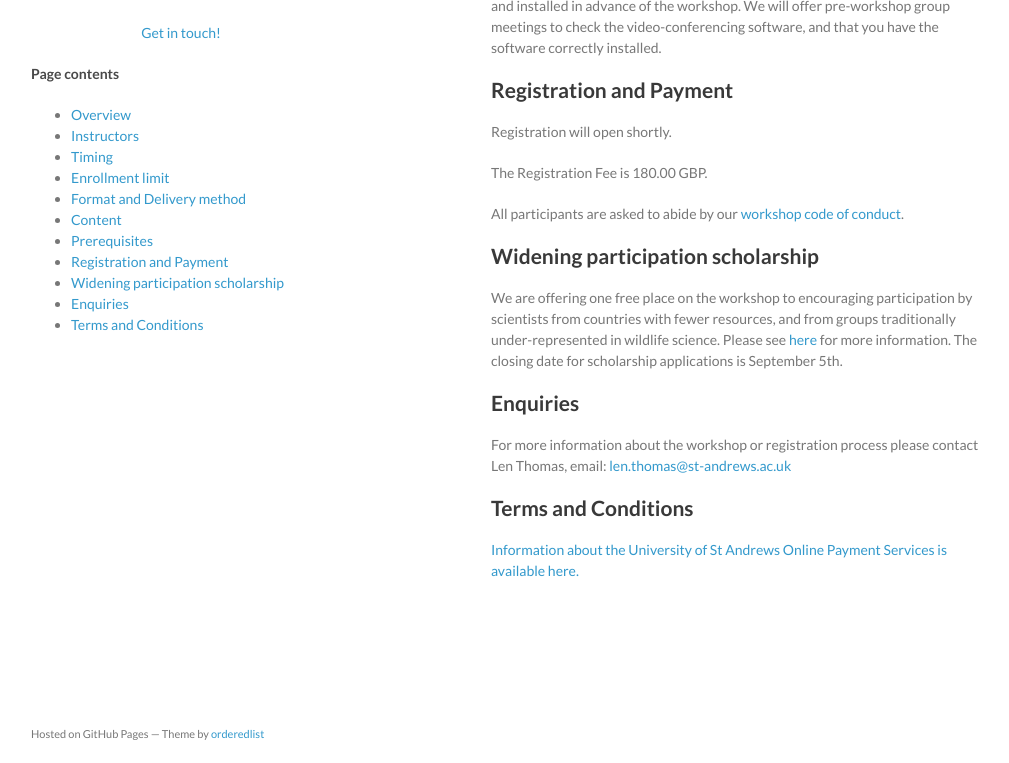
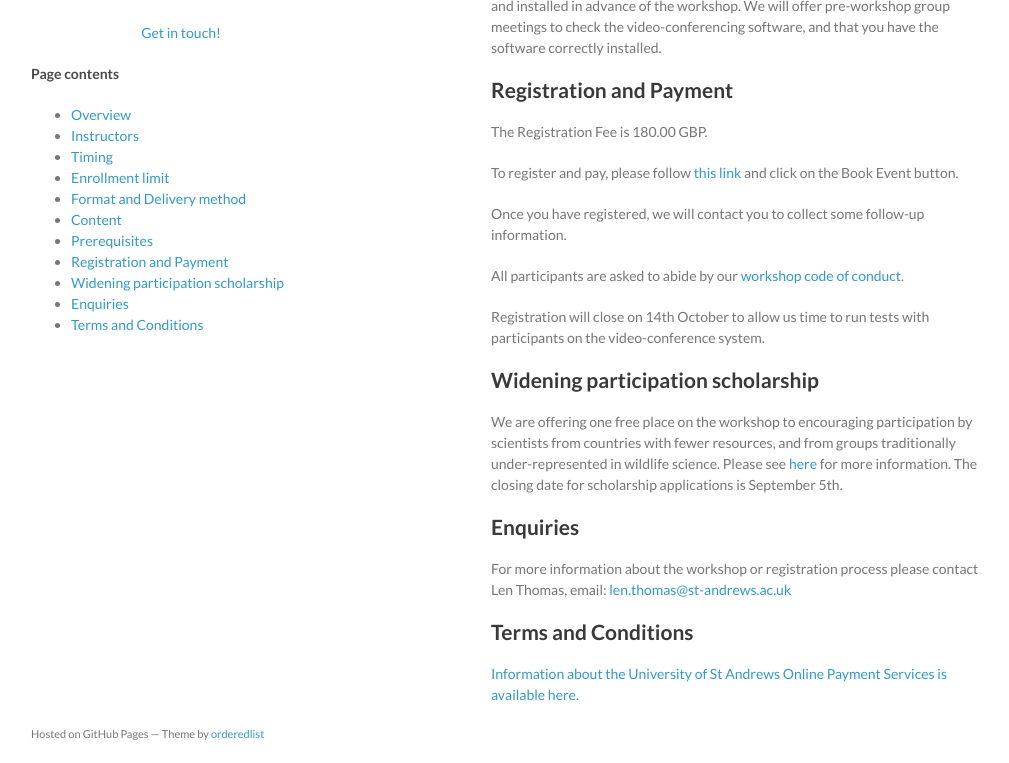
Before and after one commit to distanceworkshops/distanceworkshops.github.io, a Jekyll site: the page built from mrds-oct-2022.md, in a window 1280 px wide and 900 px high, scrolled down 1729 px, cut to the strip 137-900 px from the top of the window. Shown: the whole strip, without its empty margins (129-1138 px from the left). Built offline with Jekyll 4.4.1, drawn with Linux system fonts in a browser that asks for light colours.

Commit message:
Opened registration

```diff
--- a/mrds-oct-2022.md
+++ b/mrds-oct-2022.md
@@ -44,17 +44,17 @@ You should already know about distance sampling, for example by having taken a f
 
 ## Registration and Payment
 
-Registration will open shortly.
-
 <!--Registration now closed, to allow us to run tests with participants on the video-conference system.-->
 
 The Registration Fee is 180.00 GBP.
 
-<!--To register and pay, please follow [this link](https://onlineshop.st-andrews.ac.uk/conferences-and-events/events/creem/online-workshop-distance-sampling-when-animals-are-missed-at-zero-distance-17th-18th-may-2022) and click on the Book Event button.
+To register and pay, please follow [this link](https://onlineshop.st-andrews.ac.uk/conferences-and-events/events/creem/online-workshop-distance-sampling-when-animals-are-missed-at-zero-distance-28th-31st-oct-2022) and click on the Book Event button.
 
-Once you have registered, we will contact you to collect some follow-up information.-->
+Once you have registered, we will contact you to collect some follow-up information.
 
 All participants are asked to abide by our [workshop code of conduct](code-of-conduct).
+
+Registration will close on 14th October to allow us time to run tests with participants on the video-conference system.
 
 ## Widening participation scholarship
 
```
